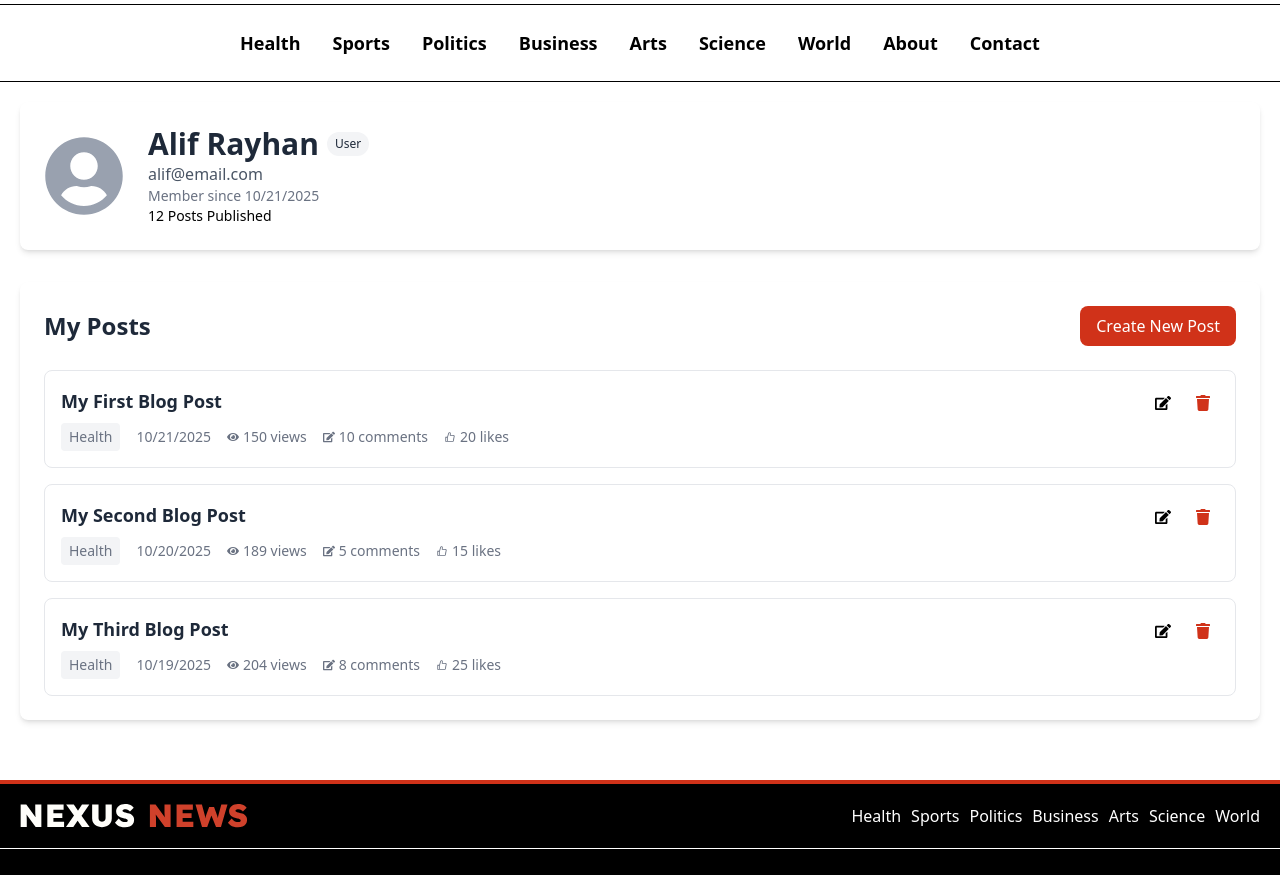
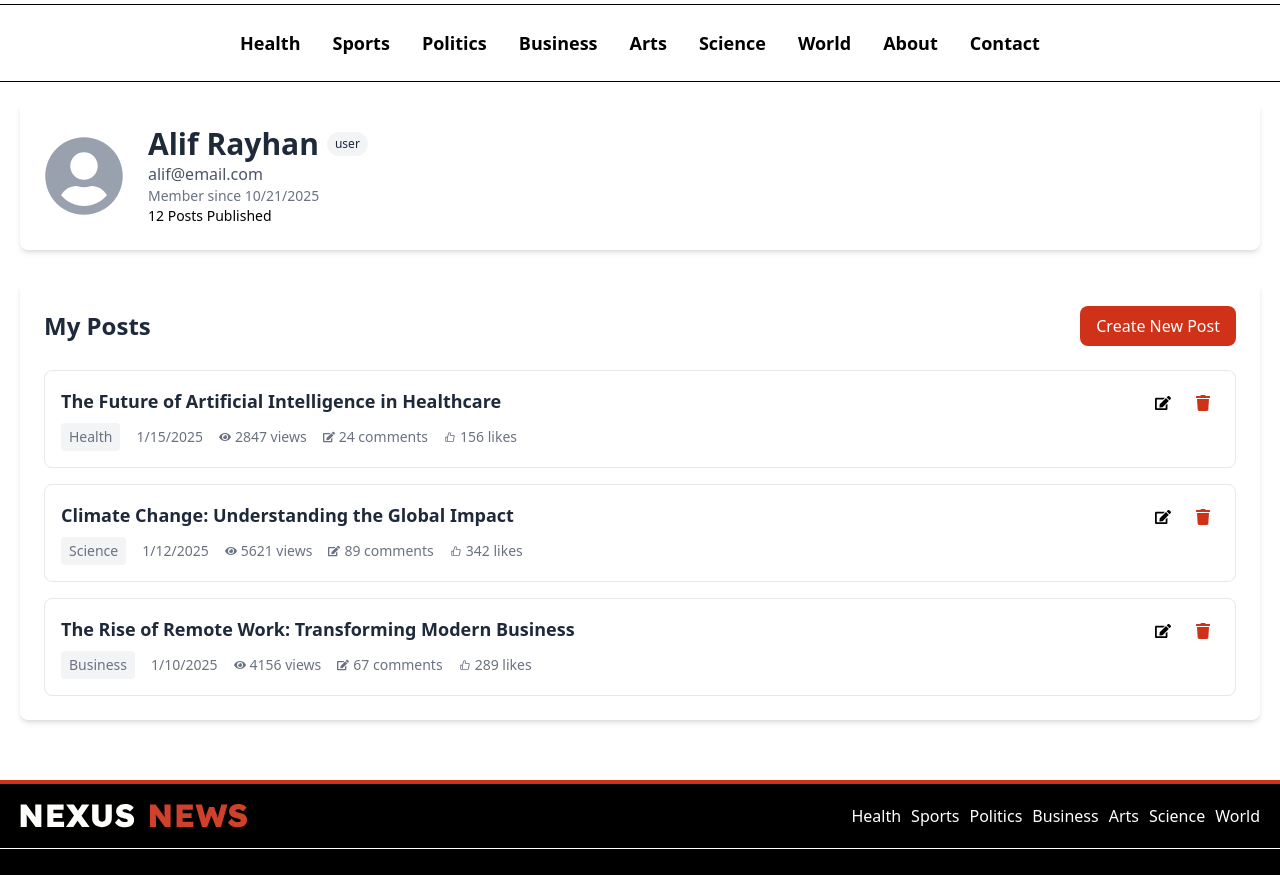
Before and after one commit to alifrayhanme/vortex-blog, a React (Vite) app in the folder frontend/: page /user in a window 1280 px wide. Shown: the part 360-1235 px from the top of the page. Built offline with nearby package versions, Linux system fonts and the light colour scheme.

Commit message:
for merge primary

```diff
--- a/frontend/src/pages/Business.jsx
+++ b/frontend/src/pages/Business.jsx
@@ -9,47 +9,44 @@ const Business = () => {
       id: 1,
       banner: "/business-post-banner.jpg",
       category: "Business",
-      title: "Olympics 2025: The Cyclists to Watch",
-      description:
-        "Lorem ipsum dolor sit amet, consectetur adipiscing elit. Nam facilisis orci consectetur, blandit justo ut, tempor turpis. Vestibulum facilisis condimentum",
-      date: "February 24, 2025",
+      title: "The Rise of Remote Work: Transforming Modern Business",
+      description: "The COVID-19 pandemic accelerated a workplace revolution that was already underway. Remote work has become a fundamental aspect of modern business operations...",
+      date: "January 10, 2025",
     },
     {
       id: 2,
       banner: "/business-post-banner.jpg",
       category: "Business",
-      title: "10 Tips for Better Mental Health",
-      description:
-        "Discover effective strategies to improve your mental wellbeing and reduce stress in daily life.",
-      date: "February 20, 2025",
+      title: "Digital Transformation in Small Businesses",
+      description: "Small businesses are embracing digital tools to compete in the modern marketplace and improve efficiency.",
+      date: "January 8, 2025",
     },
     {
       id: 3,
       banner: "/business-post-banner.jpg",
       category: "Business",
-      title: "Benefits of Regular Exercise",
-      description:
-        "Learn about the physical and mental benefits of maintaining a consistent exercise routine.",
-      date: "February 18, 2025",
+      title: "Sustainable Business Practices for 2025",
+      description: "Companies are adopting eco-friendly practices to meet consumer demands and regulatory requirements.",
+      date: "January 5, 2025",
     },
   ];
 
   const recentPostsTitle = [
-    "Olympics 2025: The Cyclists to Watch",
-    "The Top Film Festivals Showcasing Emerging Talent",
-    "How Virtual Reality is Revolutionizing the Art World",
-    "Understanding the Evolution of Digital Art Marketplaces",
-    "Understanding Voter Turnout Trends in Democratic Elections",
+    "The Future of Artificial Intelligence in Healthcare",
+    "Climate Change: Understanding the Global Impact",
+    "The Rise of Remote Work: Transforming Modern Business",
+    "Breaking News: Major Political Reform Announced",
+    "World Cup 2026: Preparations Underway",
   ];
 
   const categoriesByPost = [
-    "Arts (4)",
-    "Business (2)",
-    "Health (5)",
-    "Business (2)",
-    "Science (2)",
-    "Business (2)",
-    "World (4)",
+    "World (45)",
+    "Politics (32)",
+    "Business (28)",
+    "Science (21)",
+    "Health (19)",
+    "Sports (35)",
+    "Arts (16)",
   ];
 
   const handleSearch = (searchTerm) => {
--- a/frontend/src/pages/CreatePost.jsx
+++ b/frontend/src/pages/CreatePost.jsx
@@ -2,8 +2,8 @@ import React, { useState } from "react";
 import { useEditor, EditorContent } from "@tiptap/react";
 import StarterKit from "@tiptap/starter-kit";
 import Image from "@tiptap/extension-image";
+import Placeholder from "@tiptap/extension-placeholder";
 
-import Placeholder from "@tiptap/extension-placeholder";
 
 const CreatePost = () => {
   const [title, setTitle] = useState("");
--- a/frontend/src/pages/Health.jsx
+++ b/frontend/src/pages/Health.jsx
@@ -2,34 +2,30 @@ import React from "react";
 import Page from "./page";
 
 const Health = () => {
-
   const healthPosts = [
     {
       id: 1,
       banner: "/health-post-banner.jpg",
       category: "health",
-      title: "Breaking Down the Latest Nutritional Guidelines",
-      description:
-        "Lorem ipsum dolor sit amet, consectetur adipiscing elit. Nam facilisis orci consectetur, blandit justo ut, tempor turpis. Vestibulum facilisis condimentum",
-      date: "February 24, 2025",
+      title: "The Future of Artificial Intelligence in Healthcare",
+      description: "Artificial Intelligence is transforming healthcare at an unprecedented pace. From diagnostic imaging to personalized treatment plans, AI is revolutionizing how we approach medical care...",
+      date: "January 15, 2025",
     },
     {
       id: 2,
       banner: "/health-post-banner.jpg",
       category: "health",
       title: "10 Tips for Better Mental Health",
-      description:
-        "Discover effective strategies to improve your mental wellbeing and reduce stress in daily life.",
-      date: "February 20, 2025",
+      description: "Discover effective strategies to improve your mental wellbeing and reduce stress in daily life.",
+      date: "January 12, 2025",
     },
     {
       id: 3,
       banner: "/health-post-banner.jpg",
       category: "health",
       title: "Benefits of Regular Exercise",
-      description:
-        "Learn about the physical and mental benefits of maintaining a consistent exercise routine.",
-      date: "February 18, 2025",
+      description: "Learn about the physical and mental benefits of maintaining a consistent exercise routine.",
+      date: "January 10, 2025",
     },
   ];
 
@@ -42,13 +38,13 @@ const Health = () => {
   ];
 
   const categoriesByPost = [
-    "Arts (4)",
-    "Business (2)",
-    "Health (5)",
-    "Politics (2)",
-    "Science (2)",
-    "Sports (2)",
-    "World (4)",
+    "World (45)",
+    "Politics (32)",
+    "Business (28)",
+    "Science (21)",
+    "Health (19)",
+    "Sports (35)",
+    "Arts (16)",
   ];
 
 
--- a/frontend/src/pages/Science.jsx
+++ b/frontend/src/pages/Science.jsx
@@ -9,47 +9,44 @@ const Science = () => {
       id: 1,
       banner: "/science-post-banner.jpg",
       category: "Science",
-      title: "Olympics 2025: The Cyclists to Watch",
-      description:
-        "Lorem ipsum dolor sit amet, consectetur adipiscing elit. Nam facilisis orci consectetur, blandit justo ut, tempor turpis. Vestibulum facilisis condimentum",
-      date: "February 24, 2025",
+      title: "Climate Change: Understanding the Global Impact",
+      description: "Climate change represents one of the most pressing challenges of our time. The scientific evidence is clear: human activities are driving unprecedented changes in Earth's climate system...",
+      date: "January 12, 2025",
     },
     {
       id: 2,
       banner: "/science-post-banner.jpg",
       category: "Science",
-      title: "10 Tips for Better Mental Health",
-      description:
-        "Discover effective strategies to improve your mental wellbeing and reduce stress in daily life.",
-      date: "February 20, 2025",
+      title: "Breakthrough in Quantum Computing",
+      description: "Scientists have achieved a major milestone in quantum computing that could revolutionize technology.",
+      date: "January 9, 2025",
     },
     {
       id: 3,
       banner: "/science-post-banner.jpg",
       category: "Science",
-      title: "Benefits of Regular Exercise",
-      description:
-        "Learn about the physical and mental benefits of maintaining a consistent exercise routine.",
-      date: "February 18, 2025",
+      title: "Space Exploration: Mars Mission Updates",
+      description: "Latest developments in the ongoing Mars exploration missions and future plans for human settlement.",
+      date: "January 6, 2025",
     },
   ];
 
   const recentPostsTitle = [
-    "Olympics 2025: The Cyclists to Watch",
-    "The Top Film Festivals Showcasing Emerging Talent",
-    "How Virtual Reality is Revolutionizing the Art World",
-    "Understanding the Evolution of Digital Art Marketplaces",
-    "Understanding Voter Turnout Trends in Democratic Elections",
+    "The Future of Artificial Intelligence in Healthcare",
+    "Climate Change: Understanding the Global Impact",
+    "The Rise of Remote Work: Transforming Modern Business",
+    "Breaking News: Major Political Reform Announced",
+    "World Cup 2026: Preparations Underway",
   ];
 
   const categoriesByPost = [
-    "Arts (4)",
-    "Business (2)",
-    "Health (5)",
-    "Science (2)",
-    "Science (2)",
-    "Science (2)",
-    "World (4)",
+    "World (45)",
+    "Politics (32)",
+    "Business (28)",
+    "Science (21)",
+    "Health (19)",
+    "Sports (35)",
+    "Arts (16)",
   ];
 
   const handleSearch = (searchTerm) => {
--- a/frontend/src/pages/User.jsx
+++ b/frontend/src/pages/User.jsx
@@ -2,72 +2,50 @@ import React, { useState } from "react";
 import { useSearchParams } from "react-router";
 import Profile from "../Components/user/Profile";
 import PostsManagement from "../Components/user/PostsManagement";
-
 const User = () => {
   const [searchParams] = useSearchParams();
   const userType = searchParams.get("type") || "user";
 
-  const getUserData = () => {
-    switch (userType) {
-      case "admin":
-        return {
-          name: "Admin User",
-          username: "admin",
-          email: "admin@vortexblog.com",
-          joinDate: "2024-01-01",
-          postsCount: 45,
-          role: "Administrator",
-        };
-      case "moderator":
-        return {
-          name: "Moderator User",
-          username: "moderator",
-          email: "mod@vortexblog.com",
-          joinDate: "2024-06-15",
-          postsCount: 28,
-          role: "Moderator",
-        };
-      default:
-        return {
-          name: "Alif Rayhan",
-          username: "alifrayhan",
-          email: "alif@email.com",
-          joinDate: "2025-10-21",
-          postsCount: 12,
-          role: "User",
-        };
-    }
-  };
-
-  const [user] = useState(getUserData());
+  const [user] = useState({
+    id: "user_001",
+    name: "Alif Rayhan",
+    username: "alifrayhan",
+    email: "alif@email.com",
+    role: "user",
+    postsCount: 12,
+    joinDate: "2025-10-21",
+  });
 
   const [posts] = useState([
     {
       id: 1,
-      title: "My First Blog Post",
+      title: "The Future of Artificial Intelligence in Healthcare",
       category: "Health",
-      date: "2025-10-21",
-      comment: 10,
-      like: 20,
-      views: 150,
+      date: "2025-01-15",
+      comment: 24,
+      like: 156,
+      views: 2847,
+      imageUrl: "/health-post-banner.jpg",
     },
     {
       id: 2,
-      title: "My Second Blog Post",
-      category: "Health",
-      date: "2025-10-20",
-      comment: 5,
-      like: 15,
-      views: 189,
+      title: "Climate Change: Understanding the Global Impact",
+      category: "Science",
+      date: "2025-01-12",
+      comment: 89,
+      like: 342,
+      views: 5621,
+      imageUrl: "/science-post-banner.jpg",
     },
     {
       id: 3,
-      title: "My Third Blog Post",
-      category: "Health",
-      date: "2025-10-19",
-      comment: 8,
-      like: 25,
-      views: 204,
+      title: "The Rise of Remote Work: Transforming Modern Business",
+      category: "Business",
+      date: "2025-01-10",
+      comment: 67,
+      like: 289,
+      views: 4156,
+      imageUrl: "/business-post-banner.jpg",
     },
   ]);
 
```
